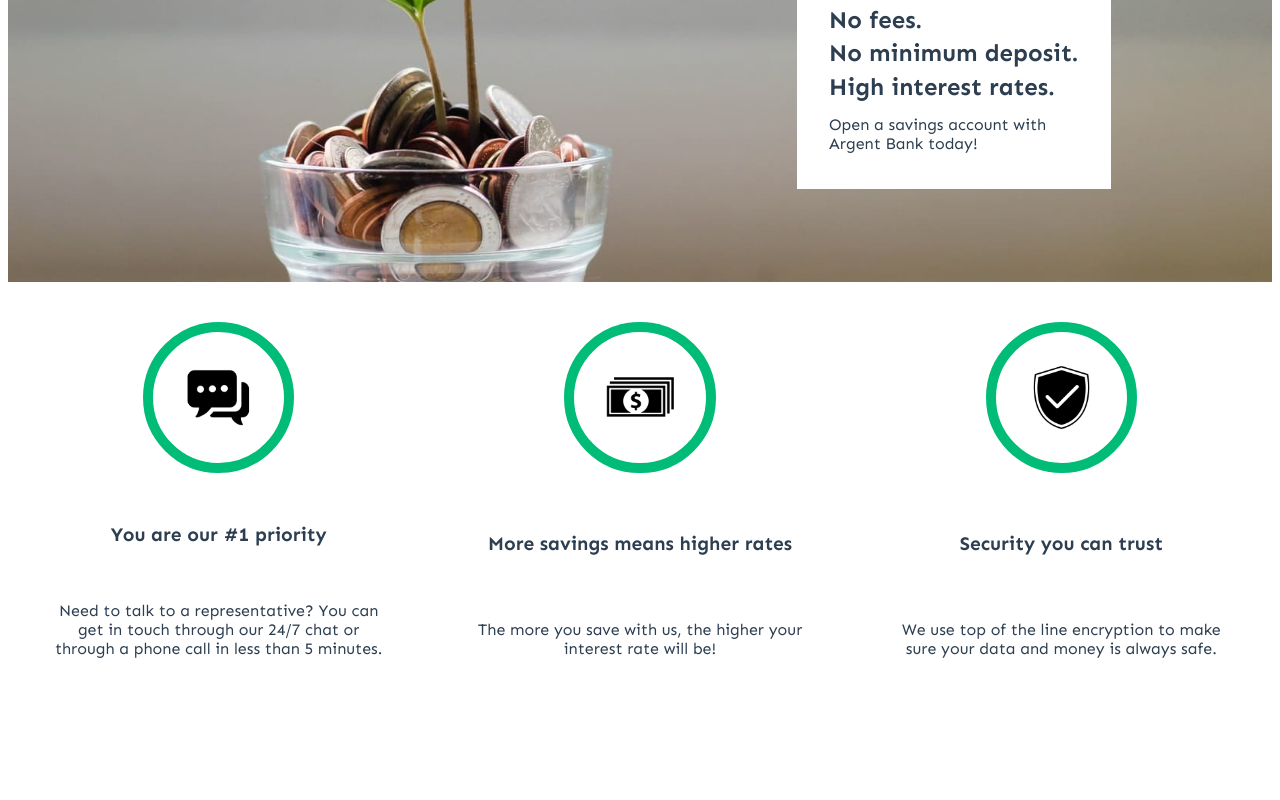
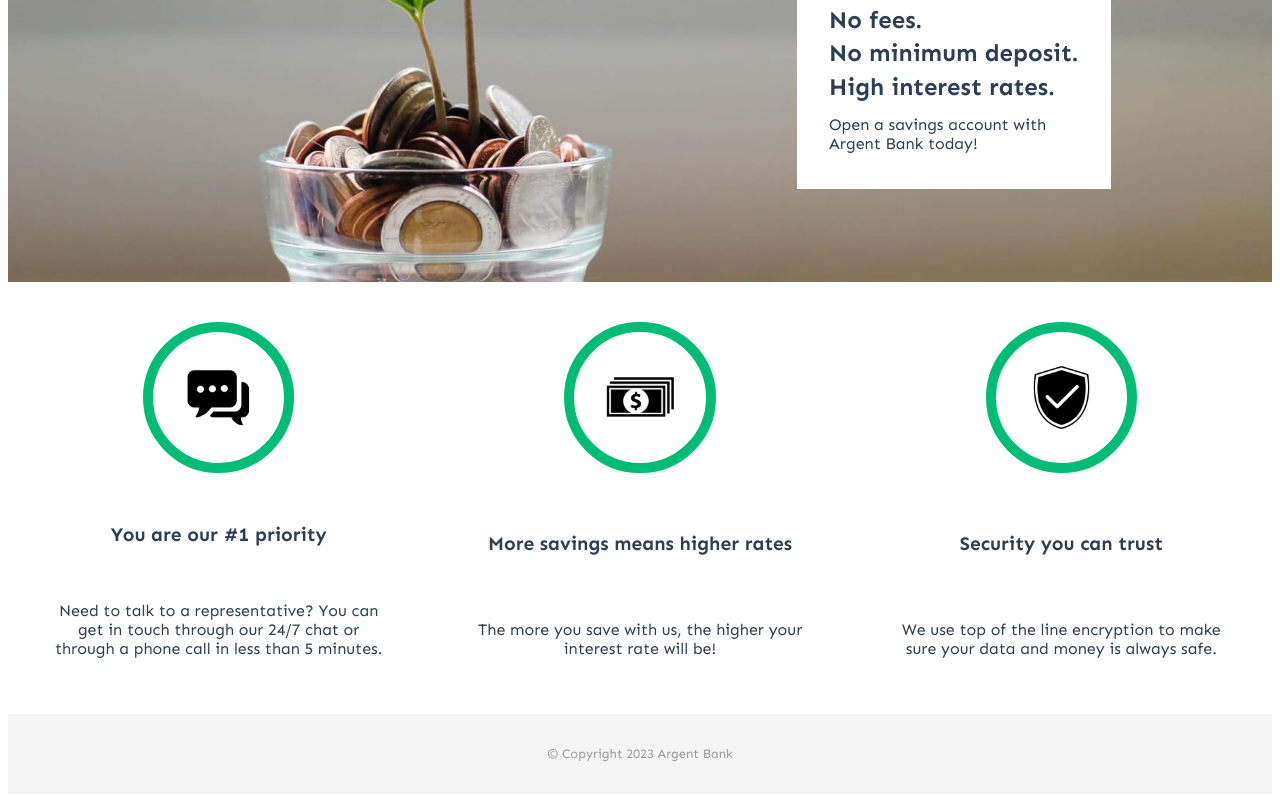
Before and after one commit to Lecuyer-Quentin/ArgentBank, a React (Create React App) app: page / in a window 1280 px wide. Shown: the part 184-984 px from the top of the page. Before the commit the page ends 906 px from the top, so only its background shows below. Built offline with nearby package versions, Linux system fonts and the light colour scheme.

Commit message:
Add Footer

```diff
--- /dev/null
+++ b/src/assets/sass/layout/_footer.scss
@@ -0,0 +1,7 @@
+footer{
+    padding: 20px 0;
+    text-align: center;
+    font-size: 0.8em;
+    color: #999;
+    background-color: #f5f5f5;
+}
--- a/src/assets/sass/main.scss
+++ b/src/assets/sass/main.scss
@@ -1,4 +1,5 @@
 @import '../sass/layout/header.scss';
+@import '../sass/layout/footer.scss';
 @import '../sass/components/hero.scss';
 @import '../sass/components/features.scss';
 @import '../sass/components/loginForm.scss';
--- /dev/null
+++ b/src/components/Footer/index.jsx
@@ -0,0 +1,14 @@
+import React from 'react'
+
+const Footer = () => {
+
+    const date = new Date().getFullYear().toString()
+    const copyrigth = `© Copyright ${date} Argent Bank`
+  return (
+      <footer>
+          <p>{copyrigth}</p>
+      </footer>
+  )
+}
+
+export default Footer
--- a/src/components/Layout/index.jsx
+++ b/src/components/Layout/index.jsx
@@ -1,6 +1,7 @@
 import React from 'react'
 import { Outlet } from 'react-router-dom'
 import Header from '../Header'
+import Footer from '../Footer'
 
 const Layout = () => {
   return (
@@ -9,7 +10,7 @@ const Layout = () => {
           <main className='App'>
               <Outlet />
           </main>
-          {/* <Footer /> */}
+          <Footer />
       </>
   )
 }
```
